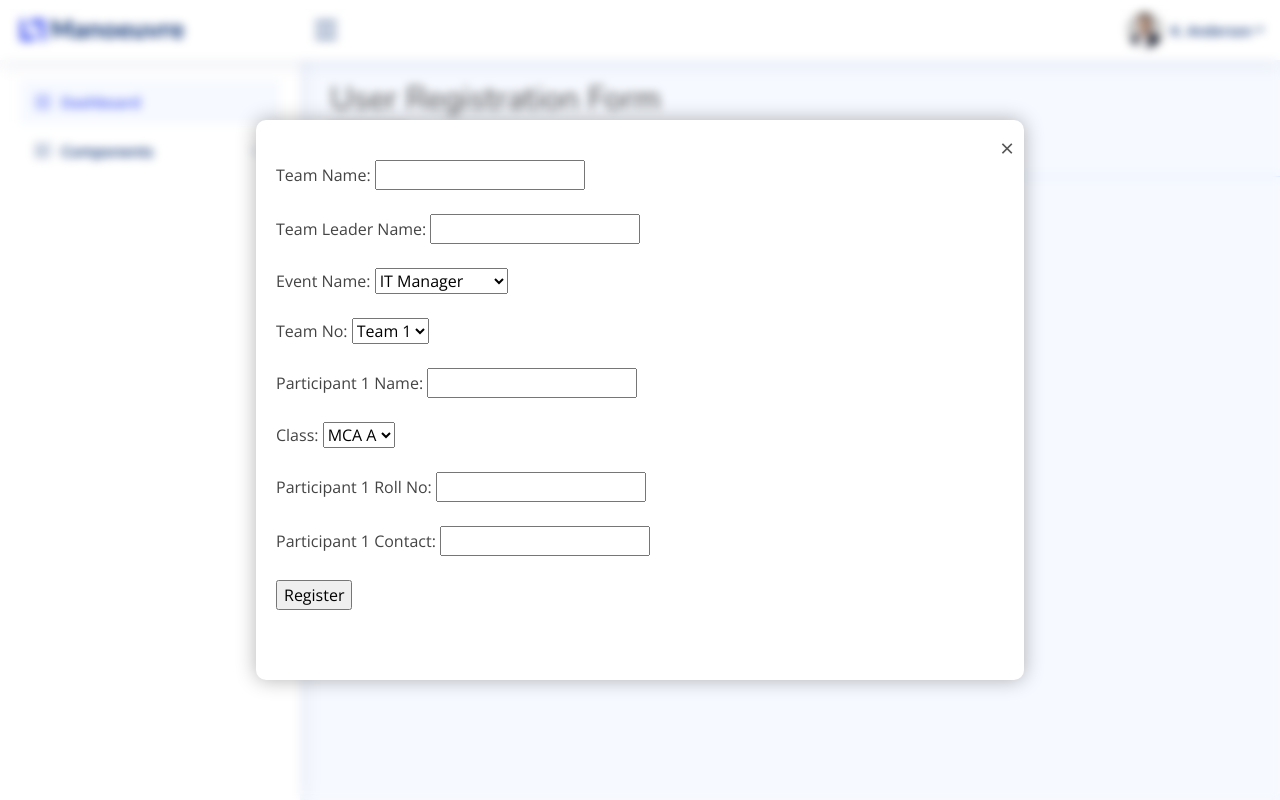
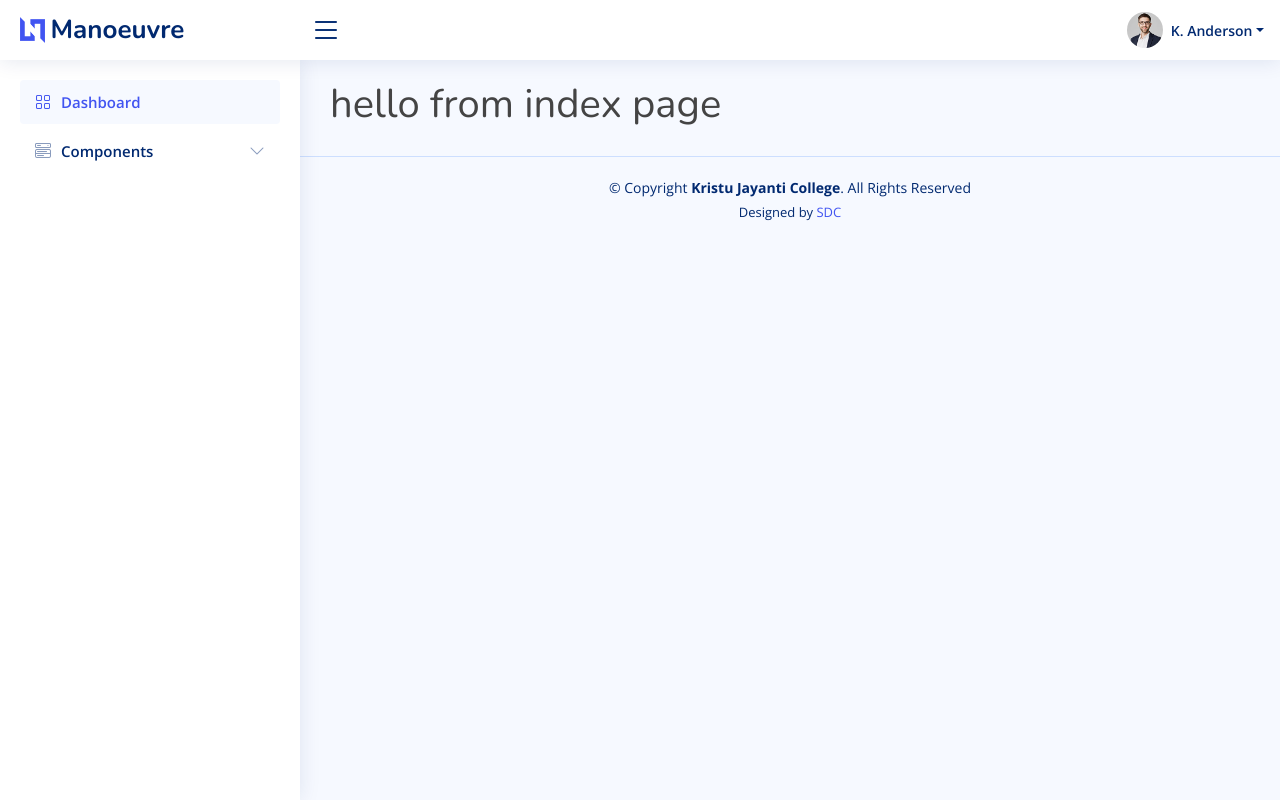
Before and after one commit to basillal/Manoeuvre, a Django app: page / in a window 1280 px wide. Run offline with Django 4.2, Linux system fonts and the light colour scheme; some libraries are stand-ins or nearby versions.

Commit message:
few done

```diff
--- a/application/urls.py
+++ b/application/urls.py
@@ -1,8 +1,8 @@
 from django.urls import path
 from . import views
 urlpatterns = [
-    path('index/',views.index, name="index"),
-    # path('registration/', views.registrationpage_view, name='registrationpage_view'),
+    path('',views.index, name="index"),
+    path('registration/', views.registrationpage_view, name='registrationpage_view'),
     path('', views.registration_view, name='registration_view'),
     path('success/', views.success_page, name='success_page')  # Create a success page view
 
--- a/templates/base.html
+++ b/templates/base.html
@@ -102,7 +102,7 @@
         </a>
         <ul id="components-nav" class="nav-content collapse " data-bs-parent="#sidebar-nav">
           <li>
-            <a href="">
+            <a href="{% url 'registrationpage_view'%}">
               <i class="bi bi-circle"></i><span>Registration</span>
             </a>
           </li>
--- a/templates/registration.html
+++ b/templates/registration.html
@@ -59,7 +60,7 @@
     <button onclick="openModal()">Register</button>
 
     <!-- Modal (popup) -->
-    <div class="modal-bg" id="registrationModal">
+    <div class="modal-bg" id="registrationModal" style="display: none">
         <div class="modal-content">
             <span class="close-button" onclick="closeModal()">&times;</span>
             <form action="{% url 'registration_view'%}" method="post">
```
Also changed, not shown: other parts of templates/registration.html (+2 -1 lines).
